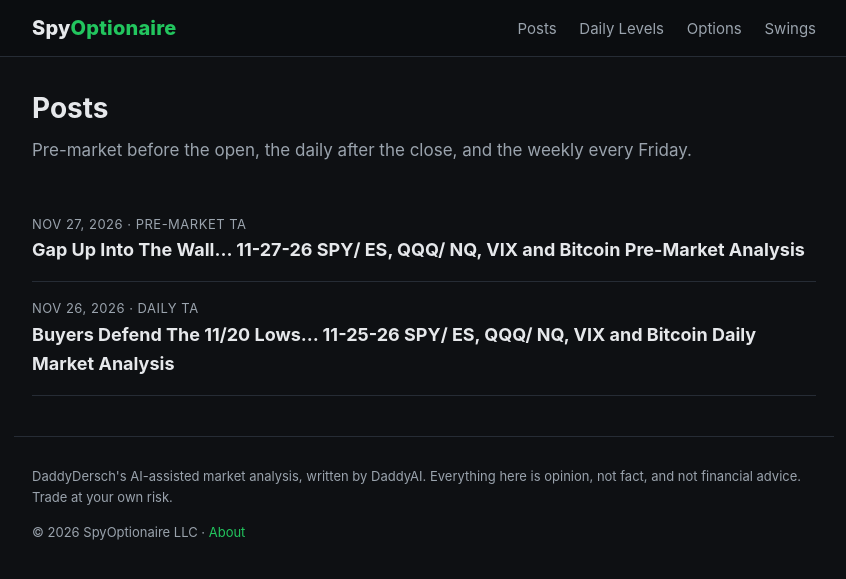
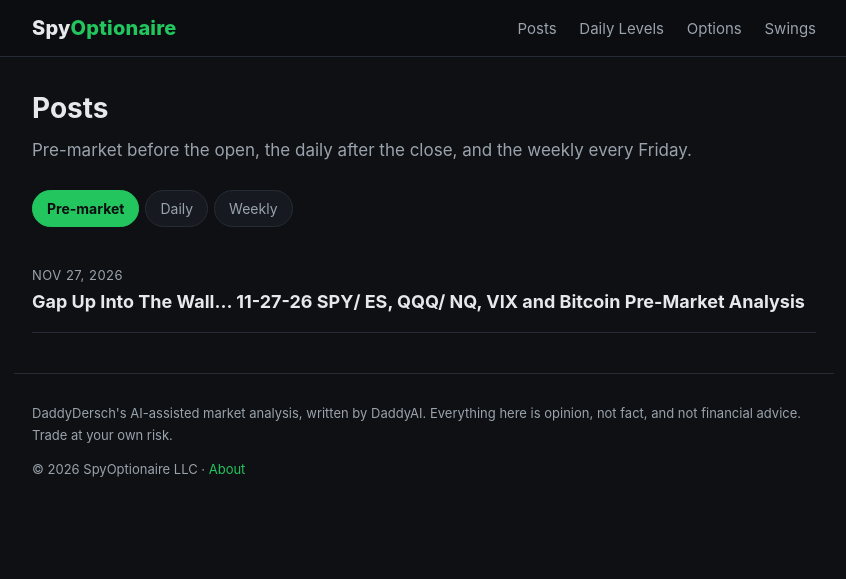
Before and after one commit to SpyOptionaire/spyoptionaire.github.io, a Jekyll site: the page built from posts.html, in a window 1280 px wide. Shown: the top 579 px of the page, without its empty margins (216-1062 px from the left). Built offline with Jekyll 4.4.1, drawn with Linux system fonts in a browser that asks for light colours; part of the change alters nothing that is shown.

Commit message:
Posts page: Pre-market, Daily and Weekly tabs
Co-Authored-By: Claude Opus 5.5 <noreply@anthropic.com>
Claude-Session: https://claude.ai/code/session_01EnXCpuWUg6oc66XeZWqt4P

```diff
--- a/assets/css/style.css
+++ b/assets/css/style.css
@@ -85,3 +85,4 @@ section + .ob, .board + .note { }
 main > .ob { margin:14px 0; }
 @media (max-width:520px) { nav a { margin-left:10px; font-size:13px; } .brand { font-size:18px; } }
 @media (max-width:560px) { .bar { height:auto; flex-wrap:wrap; padding:8px 18px 6px; } nav { width:100%; display:flex; gap:16px; overflow-x:auto; padding-top:2px; } nav a { margin-left:0; font-size:14px; white-space:nowrap; } }
+.board .posts { margin:4px 0 30px; }
--- a/posts.html
+++ b/posts.html
@@ -7,13 +7,35 @@ permalink: /posts/
   <h1>Posts</h1>
   <p>Pre-market before the open, the daily after the close, and the weekly every Friday.</p>
 </section>
+{% assign latest = site.posts | first %}
+<div class="tabs" role="tablist">
+  <button data-g="premarket">Pre-market</button><button data-g="daily">Daily</button><button data-g="weekly">Weekly</button>
+</div>
+{% assign kinds = "premarket:Pre-market TA,daily:Daily TA,weekly:Weekly TA" | split: "," %}
+{% for kv in kinds %}
+{% assign k = kv | split: ":" %}
+{% assign items = site.posts | where: "kind", k[1] %}
+<div class="board" data-g="{{ k[0] }}">
 <ul class="posts">
-  {% for post in site.posts %}
+  {% for post in items %}
   <li>
     <a href="{{ post.url | relative_url }}">
-      <span class="d">{{ post.date | date: '%b %-d, %Y' }}{% if post.kind %} · {{ post.kind }}{% endif %}</span>
+      <span class="d">{{ post.date | date: '%b %-d, %Y' }}</span>
       <span class="t">{{ post.title }}</span>
     </a>
   </li>
   {% endfor %}
 </ul>
+{% if items.size == 0 %}<p class="empty">{% if k[0] == 'weekly' %}The first weekly post lands Friday evening.{% else %}No posts here yet.{% endif %}</p>{% endif %}
+</div>
+{% endfor %}
+<script>
+(function(){
+  var bs=document.querySelectorAll('.tabs button'), ps=document.querySelectorAll('.board[data-g]');
+  function show(g){ bs.forEach(function(b){b.classList.toggle('on',b.dataset.g===g)}); ps.forEach(function(p){p.hidden=p.dataset.g!==g}); }
+  bs.forEach(function(b){ b.addEventListener('click',function(){ show(b.dataset.g); history.replaceState(null,'','#'+b.dataset.g); }); });
+  var map={'Pre-market TA':'premarket','Daily TA':'daily','Weekly TA':'weekly'};
+  var h=(location.hash||'').slice(1), def=map[{{ latest.kind | jsonify }}]||'daily';
+  show(['premarket','daily','weekly'].indexOf(h)>=0?h:def);
+})();
+</script>
```
